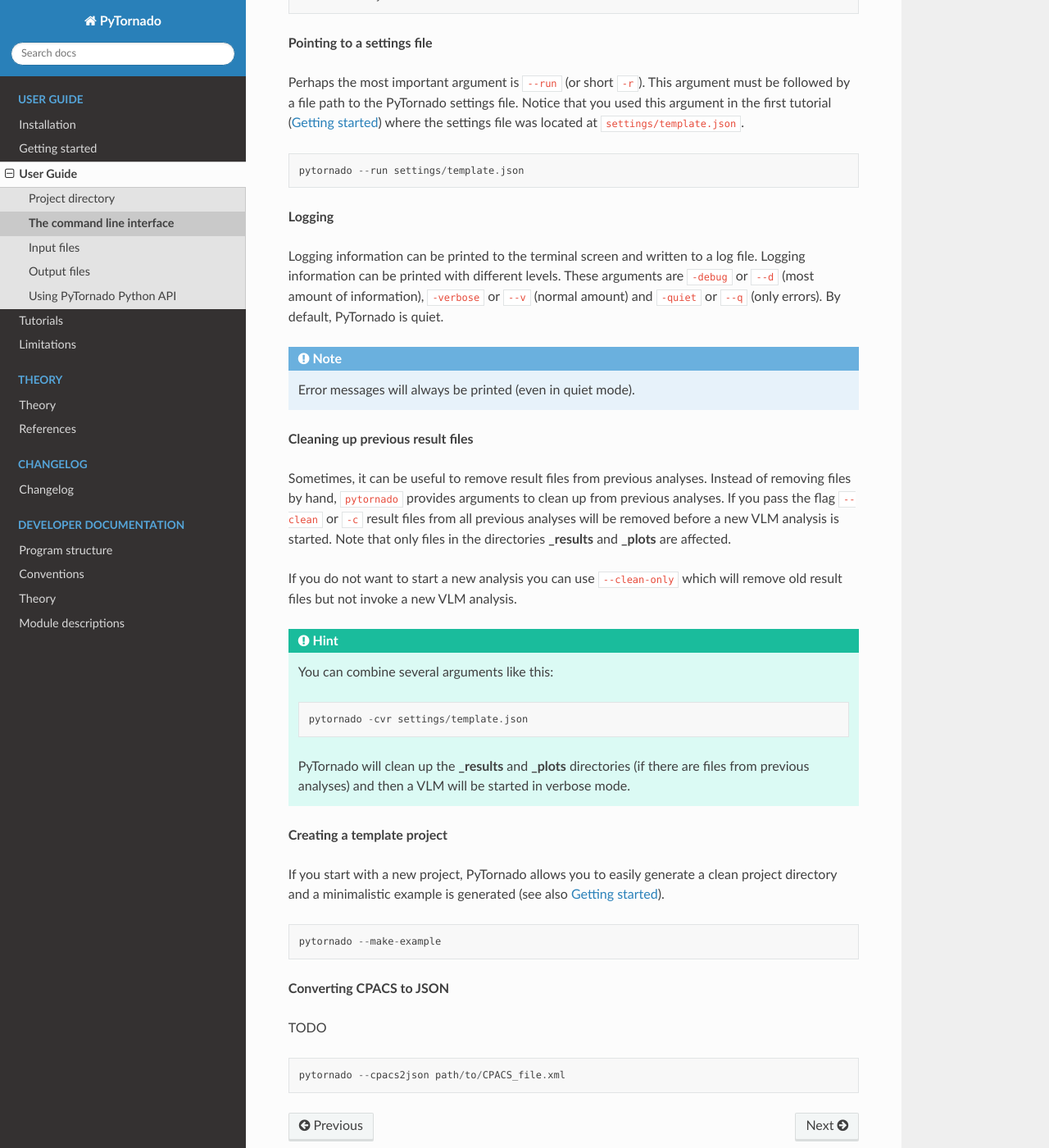
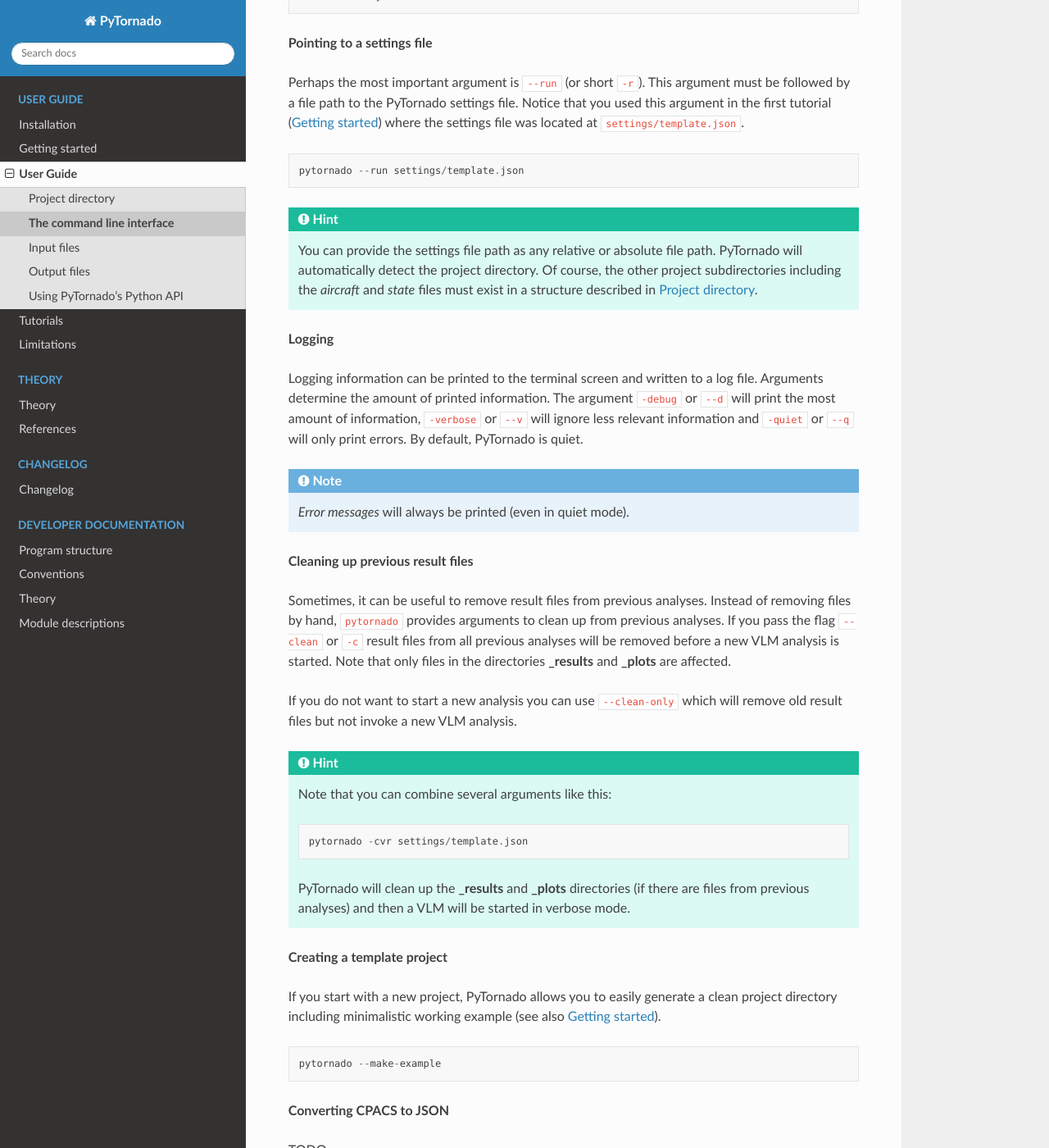
Before and after one commit to airinnova/pytornado, a Sphinx documentation site: the page built from docs/source/user_guide/cli.rst, in a window 1280 px wide and 1400 px high, scrolled down 535 px. Shown: the whole window at 82% size. Built offline with Sphinx 7.4.7 and the Read the Docs theme 2.0.0, drawn with Linux system fonts in a browser that asks for light colours; the version number could not be read and is left out; some of the changed text lies outside the part shown.

Commit message:
Updated the documentation (command line interface)

```diff
--- a/docs/source/dev_doc/modules.rst
+++ b/docs/source/dev_doc/modules.rst
@@ -1,3 +1,6 @@
+pytornado
+=========
+
 .. toctree::
    :maxdepth: 4
 
--- a/docs/source/user_guide/cli.rst
+++ b/docs/source/user_guide/cli.rst
@@ -16,13 +16,17 @@
 
     pytornado --run settings/template.json
 
+.. hint::
+
+    You can provide the settings file path as any relative or absolute file path. |name| will automatically detect the project directory. Of course, the other project subdirectories including the *aircraft* and *state* files must exist in a structure described in :ref:`project_dir`.
+
 **Logging**
 
-Logging information can be printed to the terminal screen and written to a log file. Logging information can be printed with different levels. These arguments are ``-debug`` or ``--d`` (most amount of information), ``-verbose`` or ``--v`` (normal amount) and ``-quiet`` or ``--q`` (only errors). By default, |name| is quiet.
+Logging information can be printed to the terminal screen and written to a log file. Arguments determine the amount of printed information. The argument ``-debug`` or ``--d`` will print the most amount of information, ``-verbose`` or ``--v`` will ignore less relevant information and ``-quiet`` or ``--q`` will only print errors. By default, |name| is quiet.
 
 .. note::
 
-    Error messages will always be printed (even in quiet mode).
+    *Error messages* will always be printed (even in quiet mode).
 
 **Cleaning up previous result files**
 
@@ -32,7 +36,7 @@
 
 .. hint::
 
-    You can combine several arguments like this:
+    Note that you can combine several arguments like this:
 
     .. code::
 
@@ -42,7 +46,7 @@
 
 **Creating a template project**
 
-If you start with a new project, |name| allows you to easily generate a clean project directory and a minimalistic example is generated (see also :ref:`getting_started`).
+If you start with a new project, |name| allows you to easily generate a clean project directory including minimalistic working example (see also :ref:`getting_started`).
 
 .. code::
 
@@ -55,3 +59,9 @@
 .. code::
 
     pytornado --cpacs2json path/to/CPACS_file.xml
+
+.. note::
+
+    Besides the command line interface |name| also provides a Python API through which analyses can be setup.
+
+    * See :ref:`python_api`
--- a/docs/source/user_guide/python_api.rst
+++ b/docs/source/user_guide/python_api.rst
@@ -1,5 +1,7 @@
-Using |name| Python API
-=======================
+.. _python_api:
+
+Using |name|'s Python API
+=========================
 
 .. hint::
 
```
Also changed, not shown: 1 other file.
